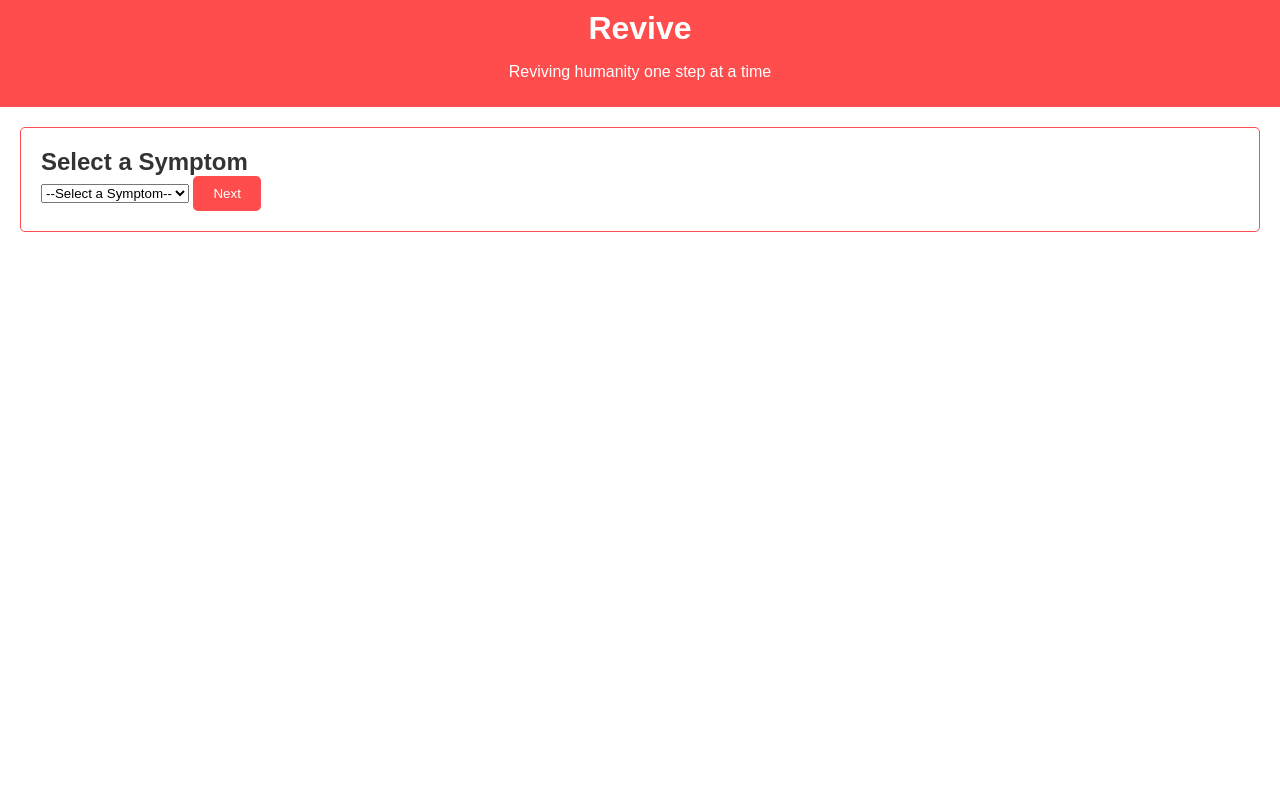
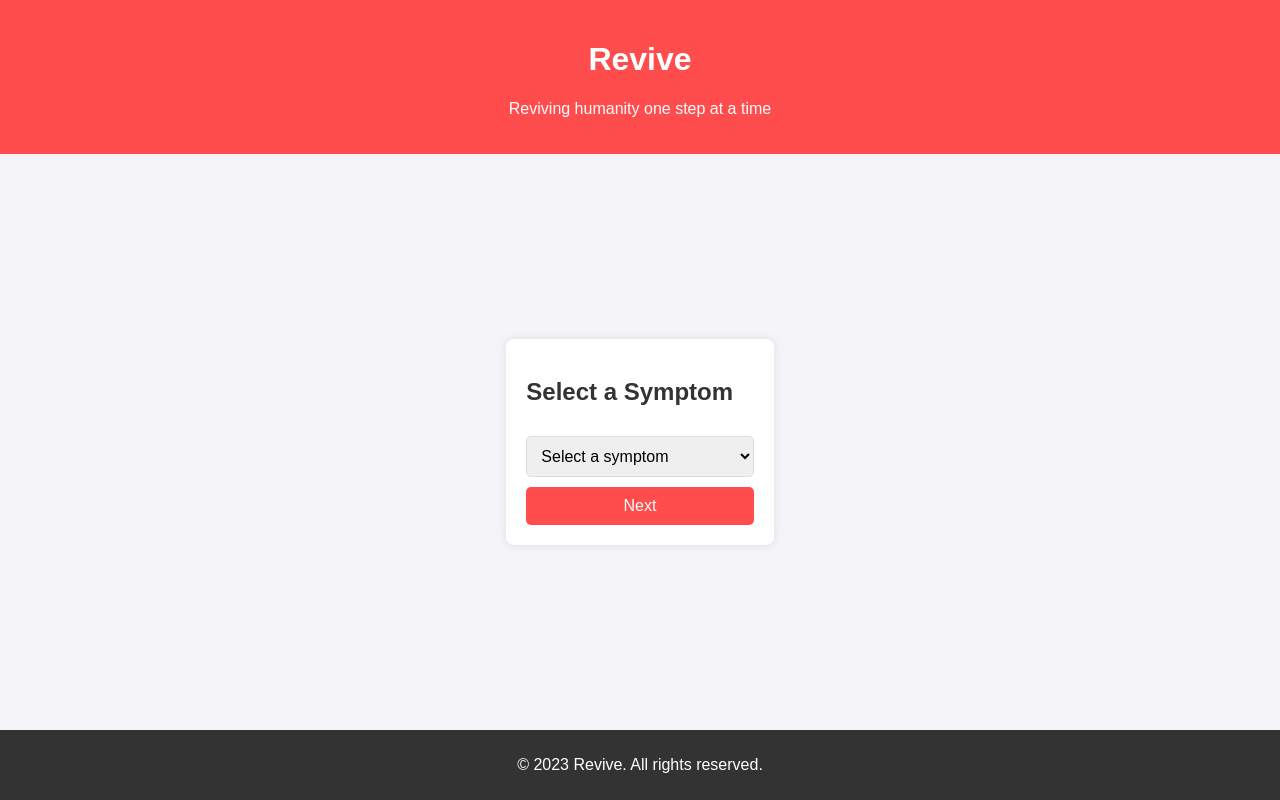
Before and after one commit to Tahaa00/Revive, a Flask app: page / in a window 1280 px wide. Run offline with Flask 3, Linux system fonts and the light colour scheme.

Commit message:
Add website files

```diff
--- a/app.py
+++ b/app.py
@@ -1,38 +1,51 @@
-from flask import Flask, render_template, request, jsonify
+from flask import Flask, render_template, request, redirect, url_for
 
 app = Flask(__name__)
 
-# Sample data for symptoms and questions
-symptoms = {
-    "headache": [
-        {"question": "Is the pain severe?", "answers": ["Yes", "No"]},
-        {"question": "Do you have a fever?", "answers": ["Yes", "No"]}
-    ],
-    "cough": [
-        {"question": "Is it a dry cough?", "answers": ["Yes", "No"]},
-        {"question": "Do you have a sore throat?", "answers": ["Yes", "No"]}
-    ]
+# Sample data structure for symptoms and follow-up questions
+symptoms_data = {
+    'headache': {
+        'questions': [
+            {
+                'question': 'Is the headache severe?',
+                'answers': {
+                    'yes': 'You might have a migraine. Consider seeing a doctor.',
+                    'no': 'Try resting and drinking water.'
+                }
+            }
+        ]
+    },
+    'fever': {
+        'questions': [
+            {
+                'question': 'Do you have chills?',
+                'answers': {
+                    'yes': 'You might have the flu. Consider seeing a doctor.',
+                    'no': 'Monitor your temperature and rest.'
+                }
+            }
+        ]
+    }
 }
 
-solutions = {
-    "headache": "Take a pain reliever and rest.",
-    "cough": "Stay hydrated and rest."
-}
+@app.route('/', methods=['GET', 'POST'])
+def index():
+    if request.method == 'POST':
+        selected_symptom = request.form.get('symptom')
+        return redirect(url_for('questions', symptom=selected_symptom))
+    return render_template('index.html', symptoms=symptoms_data.keys())
 
-@app.route('/')
-def index():
-    return render_template('index.html', symptoms=symptoms.keys())
+@app.route('/questions/<symptom>', methods=['GET', 'POST'])
+def questions(symptom):
+    if symptom not in symptoms_data:
+        return redirect(url_for('index'))
 
-@app.route('/questions', methods=['POST'])
-def get_questions():
-    symptom = request.json.get('symptom')
-    return jsonify(symptoms.get(symptom, []))
+    questions = symptoms_data[symptom]['questions']
+    if request.method == 'POST':
+        answer = request.form.get('answer')
+        return render_template('solution.html', solution=questions[0]['answers'][answer])
 
-@app.route('/solution', methods=['POST'])
-def get_solution():
-    symptom = request.json.get('symptom')
-    # Logic to deduce condition and solution can be expanded here
-    return jsonify({"solution": solutions.get(symptom, "Consult a doctor.")})
+    return render_template('questions.html', symptom=symptom, question=questions[0]['question'], answers=questions[0]['answers'].keys())
 
 if __name__ == '__main__':
     app.run(debug=True)
--- /dev/null
+++ b/static/styles.css
@@ -0,0 +1,60 @@
+body {
+    font-family: Arial, sans-serif;
+    background-color: #f4f4f9;
+    color: #333;
+    margin: 0;
+    padding: 0;
+    display: flex;
+    flex-direction: column;
+    min-height: 100vh;
+}
+
+header {
+    background-color: #ff4d4d;
+    color: #fff;
+    padding: 20px;
+    text-align: center;
+}
+
+main {
+    flex: 1;
+    display: flex;
+    justify-content: center;
+    align-items: center;
+    padding: 20px;
+}
+
+section {
+    background-color: #fff;
+    padding: 20px;
+    border-radius: 8px;
+    box-shadow: 0 0 10px rgba(0, 0, 0, 0.1);
+}
+
+select, button {
+    width: 100%;
+    padding: 10px;
+    margin-top: 10px;
+    border-radius: 5px;
+    border: 1px solid #ddd;
+    font-size: 16px;
+}
+
+button {
+    background-color: #ff4d4d;
+    color: #fff;
+    border: none;
+    cursor: pointer;
+    transition: background-color 0.3s;
+}
+
+button:hover {
+    background-color: #e60000;
+}
+
+footer {
+    background-color: #333;
+    color: #fff;
+    text-align: center;
+    padding: 10px;
+}
--- a/templates/index.html
+++ b/templates/index.html
@@ -4,110 +4,29 @@
     <meta charset="UTF-8">
     <meta name="viewport" content="width=device-width, initial-scale=1.0">
     <title>Revive - First Aid Help</title>
-    <style>
-        body {
-            font-family: Arial, sans-serif;
-            background-color: #ffffff;
-            color: #333333;
-            margin: 0;
-            padding: 0;
-        }
-        header {
-            background-color: #ff4d4d;
-            color: #ffffff;
-            padding: 10px 0;
-            text-align: center;
-        }
-        h1, h2 {
-            margin: 0;
-        }
-        #symptom-selection, #questionnaire, #solution {
-            margin: 20px;
-            padding: 20px;
-            border: 1px solid #ff4d4d;
-            border-radius: 5px;
-        }
-        button {
-            background-color: #ff4d4d;
-            color: #ffffff;
-            border: none;
-            padding: 10px 20px;
-            cursor: pointer;
-            border-radius: 5px;
-        }
-        button:hover {
-            background-color: #e60000;
-        }
-    </style>
+    <link rel="stylesheet" href="{{ url_for('static', filename='styles.css') }}">
 </head>
 <body>
     <header>
         <h1>Revive</h1>
         <p>Reviving humanity one step at a time</p>
     </header>
-    <div id="symptom-selection">
-        <h2>Select a Symptom</h2>
-        <select id="symptom-list">
-            <option value="">--Select a Symptom--</option>
-            {% for symptom in symptoms %}
-            <option value="{{ symptom }}">{{ symptom }}</option>
-            {% endfor %}
-        </select>
-        <button onclick="getQuestions()">Next</button>
-    </div>
-
-    <div id="questionnaire" style="display:none;">
-        <h2>Answer the Questions</h2>
-        <div id="questions"></div>
-        <button onclick="getSolution()">Get Solution</button>
-    </div>
-
-    <div id="solution" style="display:none;">
-        <h2>Solution</h2>
-        <p id="solution-text"></p>
-    </div>
-
-    <script>
-        function getQuestions() {
-            const symptom = document.getElementById('symptom-list').value;
-            if (!symptom) return alert('Please select a symptom.');
-
-            fetch('/questions', {
-                method: 'POST',
-                headers: {'Content-Type': 'application/json'},
-                body: JSON.stringify({symptom})
-            })
-            .then(response => response.json())
-            .then(data => {
-                const questionsDiv = document.getElementById('questions');
-                questionsDiv.innerHTML = '';
-                data.forEach((q, index) => {
-                    const questionDiv = document.createElement('div');
-                    questionDiv.innerHTML = `<p>${q.question}</p>`;
-                    q.answers.forEach(answer => {
-                        questionDiv.innerHTML += `<input type="radio" name="q${index}" value="${answer}"> ${answer}<br>`;
-                    });
-                    questionsDiv.appendChild(questionDiv);
-                });
-                document.getElementById('symptom-selection').style.display = 'none';
-                document.getElementById('questionnaire').style.display = 'block';
-            });
-        }
-
-        function getSolution() {
-            const symptom = document.getElementById('symptom-list').value;
-            fetch('/solution', {
-                method: 'POST',
-                headers: {'Content-Type': 'application/json'},
-                body: JSON.stringify({symptom})
-            })
-            .then(response => response.json())
-            .then(data => {
-                document.getElementById('solution-text').innerText = data.solution;
-                document.getElementById('questionnaire').style.display = 'none';
-                document.getElementById('solution').style.display = 'block';
-            });
-        }
-    </script>
+    <main>
+        <section id="symptom-selection">
+            <h2>Select a Symptom</h2>
+            <form method="post">
+                <select name="symptom" required>
+                    <option value="" disabled selected>Select a symptom</option>
+                    {% for symptom in symptoms %}
+                    <option value="{{ symptom }}">{{ symptom }}</option>
+                    {% endfor %}
+                </select>
+                <button type="submit">Next</button>
+            </form>
+        </section>
+    </main>
+    <footer>
+        <p>&copy; 2023 Revive. All rights reserved.</p>
+    </footer>
 </body>
 </html>
```
Also changed, not shown: templates/questions.html (added, +17 -0 lines), templates/solution.html (added, +12 -0 lines), .github/workflows/deploy.yml, 3 other files.
